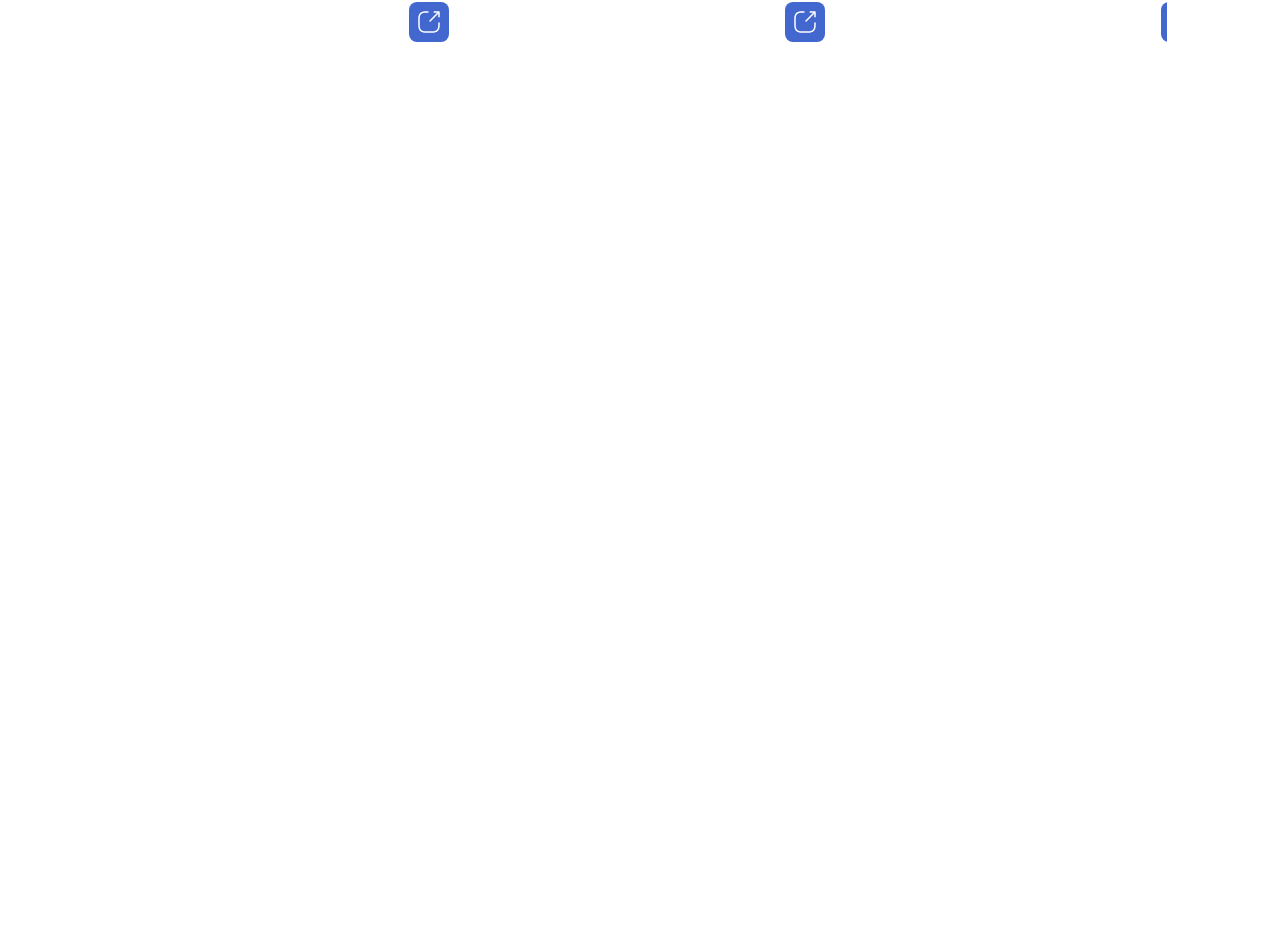
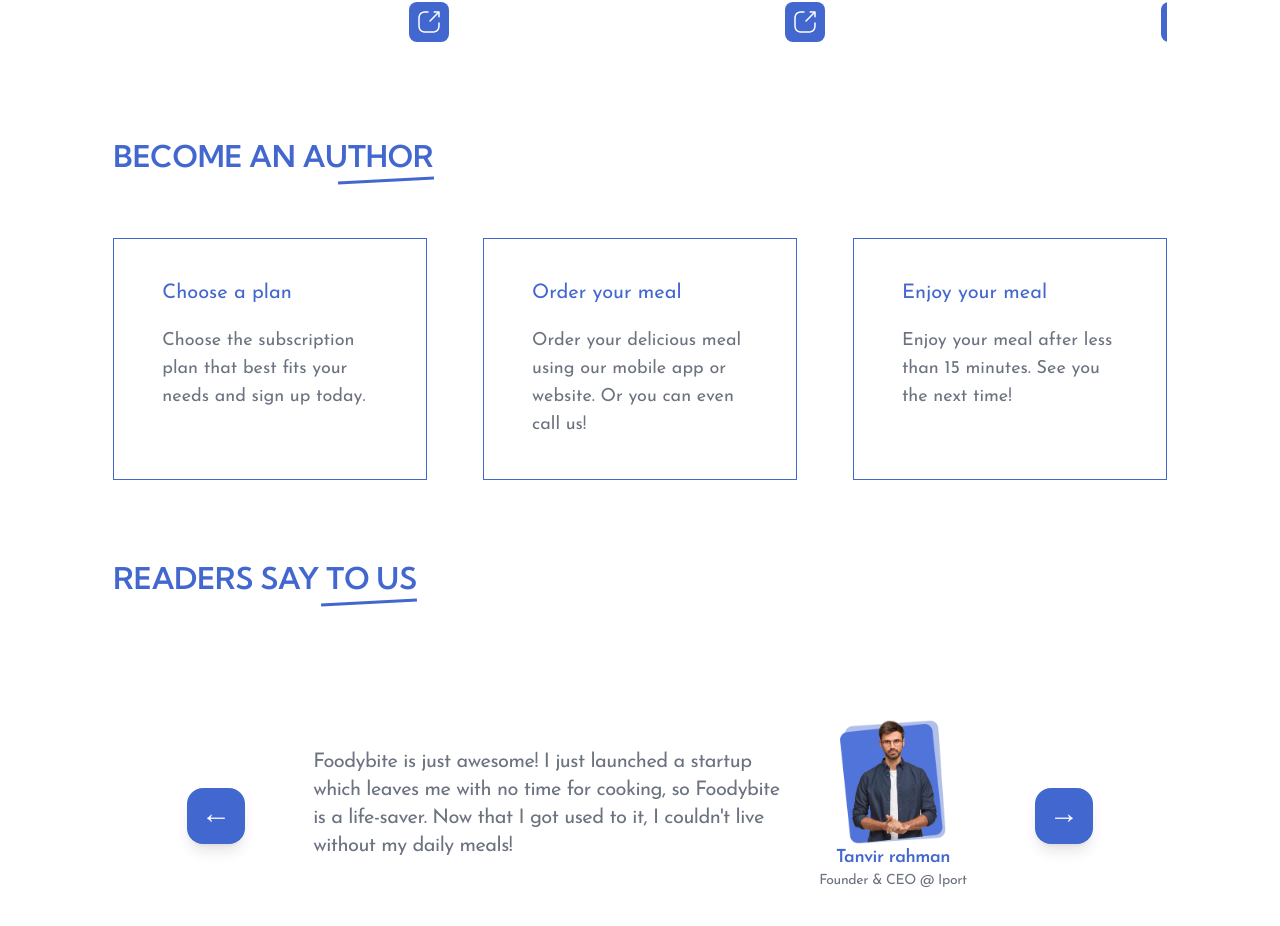
Before and after one commit to saifurrahmantanvir/fdev, a Next.js app: page / in a window 1280 px wide. Shown: the part 1389-2315 px from the top of the page. Before the commit the page ends 1487 px from the top, so only its background shows below. Built offline with nearby package versions, Linux system fonts and the light colour scheme.

Commit message:
Testimonials section

```diff
--- /dev/null
+++ b/hooks/useSliderHook.js
@@ -0,0 +1,46 @@
+import React from 'react'
+
+const useSliderHook = function () {
+   const numOfSlides = 3;
+   let currentSlide = 0;
+
+   /*
+   document.addEventListener('keydown', function (e) {
+      if (e.key === 'ArrowRight') nextSlide();
+      if (e.key === 'ArrowLeft') previousSlide();
+   });
+   */
+
+   const goToSlide = (cSlide) => {
+      const slides = document.querySelectorAll(`.testimonial__slide`);
+
+      slides.forEach((s, i) =>
+         s.style.transform = `translateX(${(i - cSlide) * 100}%)`
+      );
+   }
+
+   const nextSlide = () => {
+      if (currentSlide === numOfSlides - 1) currentSlide = 0;
+      else currentSlide++;
+
+      goToSlide(currentSlide);
+   }
+
+   const previousSlide = () => {
+      if (currentSlide === 0) currentSlide = numOfSlides - 1;
+      else currentSlide--;
+
+      goToSlide(currentSlide);
+   }
+
+   React.useEffect(() => {
+      goToSlide(0);
+
+      const interval = setInterval(nextSlide, 8000);
+      return () => clearInterval(interval);
+   }, [])
+
+   return { nextSlide, previousSlide }
+}
+
+export default useSliderHook
--- /dev/null
+++ b/lib/testimonials.js
@@ -0,0 +1,17 @@
+export const testimonials = [
+   {
+      text: 'Foodybite is just awesome! I just launched a startup which leaves me with no time for cooking, so Foodybite is a life-saver. Now that I got used to it, I couldn\'t live without my daily meals!',
+      author: 'Tanvir rahman',
+      designation: 'Founder & CEO @ Iport'
+   },
+   {
+      text: 'Inexpensive, healthy and great-tasting meals, delivered right to my home. We have lots of food delivery here in Lisbon, but no one comes even close to Foodybite. Me and my family are so in love!',
+      author: 'Ropi rahman',
+      designation: 'Founder & CEO @ Iport'
+   },
+   {
+      text: 'I was looking for a quick and easy food delivery service in San Franciso. I tried a lot of them and ended up with Foodybite. Best food delivery service in the Bay Area. Keep up the great work!',
+      author: 'Jonas schmedtmann',
+      designation: 'Founder & CEO @ Jonas.io'
+   }
+]
--- a/pages/index.js
+++ b/pages/index.js
@@ -5,6 +5,8 @@ import Navbar from 'widgets/Navbar'
 import Popular from 'sections/Popular'
 import Link from 'next/link'
 import Header from 'sections/Header'
+import Author from 'sections/Author'
+import Testimonials from 'sections/Testimonials'
 
 const fetcher = async (url) => {
    const res = await fetch(url, { method: 'POST' })
@@ -39,6 +41,8 @@ const Home = () => {
 
          <Header />
          <Popular />
+         <Author />
+         <Testimonials />
       </div>
    )
 }
--- /dev/null
+++ b/sections/Author.js
@@ -0,0 +1,32 @@
+import React from 'react'
+import StepBox from 'widgets/StepBox'
+
+const Author = () => {
+   return (
+      <section className='section'>
+         <div className='wrapper'>
+            <h2 className="heading">Become an author</h2>
+         </div>
+
+         <div className='wrapper flex justify-center gap-8 md:gap-14 flex-wrap lg:flex-nowrap'>
+            <StepBox
+               icon={'icon-basic-todo'}
+               heading={'Choose a plan'}
+               description={'Choose the subscription plan that best fits your needs and sign up today.'}
+            />
+            <StepBox
+               icon={'icon-basic-map'}
+               heading={'Order your meal'}
+               description={'Order your delicious meal using our mobile app or website. Or you can even call us!'}
+            />
+            <StepBox
+               icon={'icon-basic-chronometer'}
+               heading={'Enjoy your meal'}
+               description={'Enjoy your meal after less than 15 minutes. See you the next time!'}
+            />
+         </div>
+      </section>
+   )
+}
+
+export default Author
--- /dev/null
+++ b/sections/Testimonials.js
@@ -0,0 +1,30 @@
+import React from 'react'
+import Testimonial from 'widgets/Testimonial';
+import useSliderHook from 'hooks/useSliderHook';
+import { testimonials } from 'lib/testimonials';
+
+const Testimonials = () => {
+   const { nextSlide, previousSlide } = useSliderHook();
+
+   return (
+      <section className='section'>
+         <div className='wrapper'>
+            <h2 className='heading'>Readers say to us</h2>
+         </div>
+
+         <div className='wrapper relative w-full mx-auto h-[25rem] sm:h-80 overflow-hidden'>
+            {testimonials.map((t, i) => (<Testimonial t={t} slide={i} key={t.author} />))}
+
+            <button className='testimonial-btn left-0 lg:left-[7%] focus:outline-none' onClick={previousSlide}>
+               <span>&larr;</span>
+            </button>
+
+            <button className='testimonial-btn right-0 lg:right-[7%] focus:outline-none' onClick={nextSlide}>
+               <span>&rarr;</span>
+            </button>
+         </div>
+      </section>
+   )
+}
+
+export default Testimonials
--- a/styles/style.scss
+++ b/styles/style.scss
@@ -22,11 +22,19 @@
    }
 
    .heading {
-      @apply relative inline-block font-kumbh-sans text-primary-light uppercase text-3xl mb-16 before:block before:w-24 before:h-[3px] before:absolute before:right-0 before:-bottom-2 before:bg-primary-light before:-rotate-3;
+      @apply relative inline-block font-kumbh-sans text-primary-light uppercase text-2xl xs:text-3xl mb-16 before:block before:w-24 before:h-[3px] before:absolute before:right-0 before:-bottom-2 before:bg-primary-light before:-rotate-3;
    }
 
    .before {
       @apply before:block before:absolute before:bg-[#c2cceb] before:w-[105%] before:h-[105%] before:rounded-md before:-rotate-[3deg] before:scale-[1.02] before:-inset-1 before:-translate-x-1 before:-z-10;
+   }
+
+   .step {
+      @apply before:block before:absolute before:top-0 before:left-0 before:bg-primary-light before:w-0 before:h-full before:-z-10 hover:before:w-full [&>*]:hover:text-white before:transition-all before:duration-300;
+   }
+
+   .testimonial-btn {
+      @apply absolute top-[48%] sm:top-[40%] text-2xl sm:text-3xl px-3 py-[5px] sm:px-5 sm:py-[10px] border-none rounded-2xl bg-primary-light text-white shadow-lg cursor-pointer;
    }
 }
 
--- /dev/null
+++ b/widgets/StepBox.js
@@ -0,0 +1,12 @@
+const StepBox = function ({ icon, heading, description }) {
+   return (
+      <div className='relative basis-full sm:basis-2/5 lg:basis-1/3 flex flex-col gap-5 px-8 py-8 md:px-12 md:py-10 border-primary-light border-br-1 cursor-pointer step'>
+         <h4 className='heading-4 mb-medium text-primary-light text-xl'>{heading}</h4>
+         <p className="text-lg text-gray-500">
+            {description}
+         </p>
+      </div>
+   )
+}
+
+export default StepBox
--- /dev/null
+++ b/widgets/Testimonial.js
@@ -0,0 +1,18 @@
+import React from 'react'
+
+const Testimonial = ({ t, slide }) => {
+   return (
+      <div className='testimonial__slide absolute top-0 h-72 w-full flex gap-8 flex-wrap lg:flex-nowrap items-center justify-center transition-transform duration-1000' style={{ transform: `translateX(${slide * 100}%)` }}>
+         <blockquote className='w-4/5 lg:w-[45%] text-[1rem] sm:text-xl text-gray-500 tracking-tight'>{t.text}</blockquote>
+         <address className='not-italic flex flex-col items-center'>
+            <figure className='h-32'>
+               <img src='/BLOG.png' alt='testimonial author image' className='h-full w-full object-contain' />
+            </figure>
+            <h4 className='text-primary-light tracking-tight font-semibold'>{t.author}</h4>
+            <p className='text-gray-500 text-sm tracking-tight'>{t.designation}</p>
+         </address>
+      </div>
+   )
+}
+
+export default Testimonial
```
